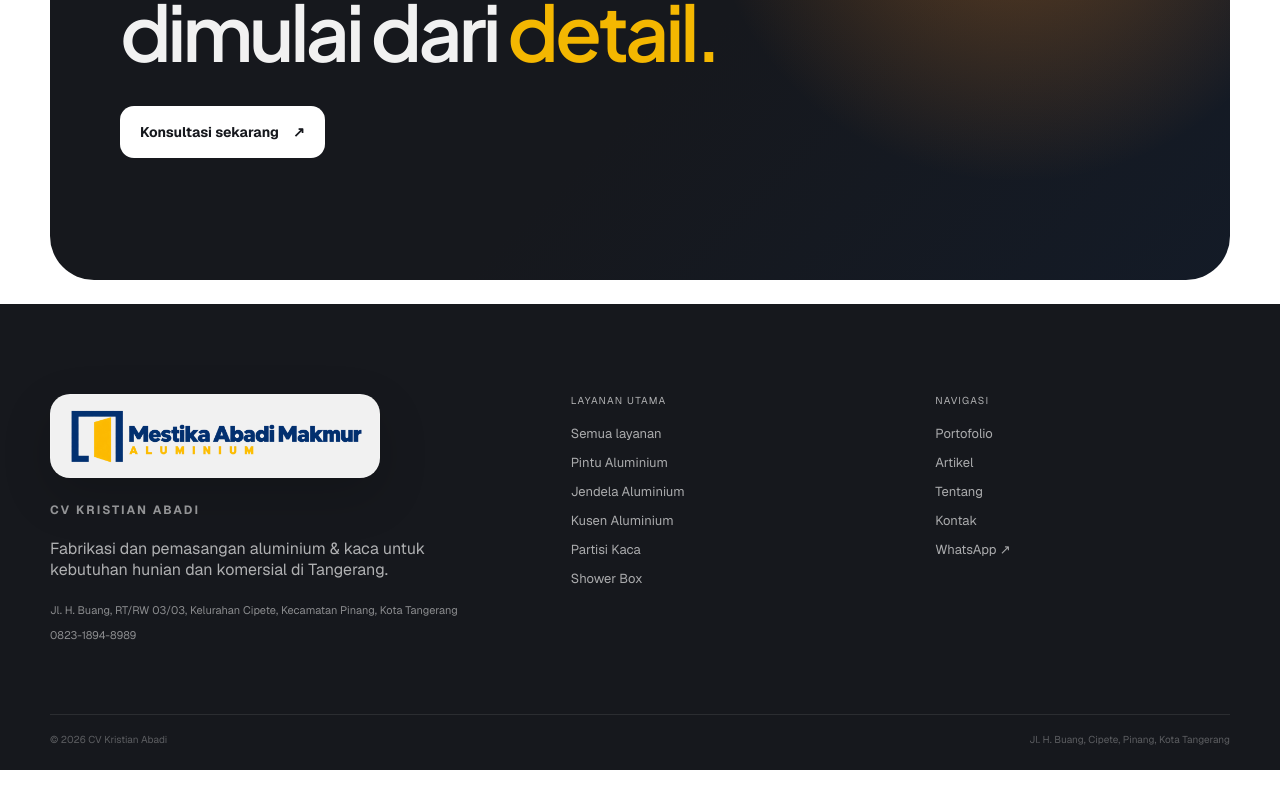
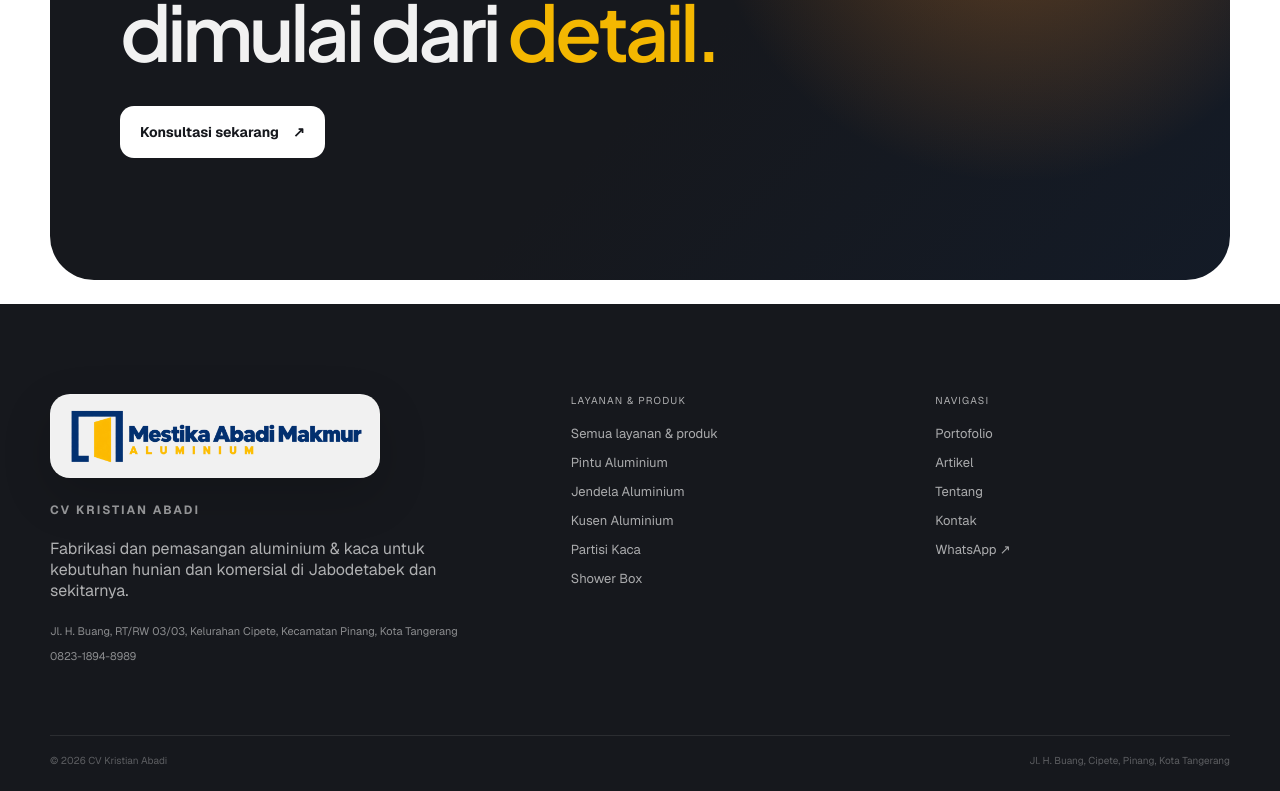
Before and after one commit to MRRzkS/abadi-makmur, a Next.js app: page / in a window 1280 px wide. Shown: the part 8147-8938 px from the top of the page. Before the commit the page ends 8917 px from the top, so only its background shows below. Built offline with nearby package versions, Linux system fonts and the light colour scheme; no server answers.

Commit message:
content: update footer for Jabodetabek and Layanan & Produk

```diff
--- a/components/Footer.tsx
+++ b/components/Footer.tsx
@@ -11,16 +11,16 @@ export function Footer() {
             <img className="footer-logo" src="/brand/Logo Mestika Abadi Makmur - Pakai - Panjang.png" alt="Mestika Abadi Makmur Aluminium" width="2172" height="724" />
           </div>
           <p className="eyebrow">{siteConfig.legalName}</p>
-          <p>Fabrikasi dan pemasangan aluminium & kaca untuk kebutuhan hunian dan komersial di Tangerang.</p>
+          <p>Fabrikasi dan pemasangan aluminium & kaca untuk kebutuhan hunian dan komersial di Jabodetabek dan sekitarnya.</p>
           <div className="footer-contact">
             <a href={siteConfig.mapsUrl} target="_blank" rel="noreferrer">{siteConfig.address}</a>
             <a href={whatsappHref({ sourcePath: '/' })} target="_blank" rel="noreferrer">{siteConfig.whatsappDisplay}</a>
           </div>
         </div>
         <div>
-          <p className="footer-label">Layanan utama</p>
+          <p className="footer-label">Layanan & Produk</p>
           <div className="footer-links">
-            <Link href="/layanan/">Semua layanan</Link>
+            <Link href="/layanan/">Semua layanan & produk</Link>
             {services.map((service) => (
               <Link key={service.slug} href={`/layanan/${service.slug}/`}>{service.shortTitle}</Link>
             ))}
```
